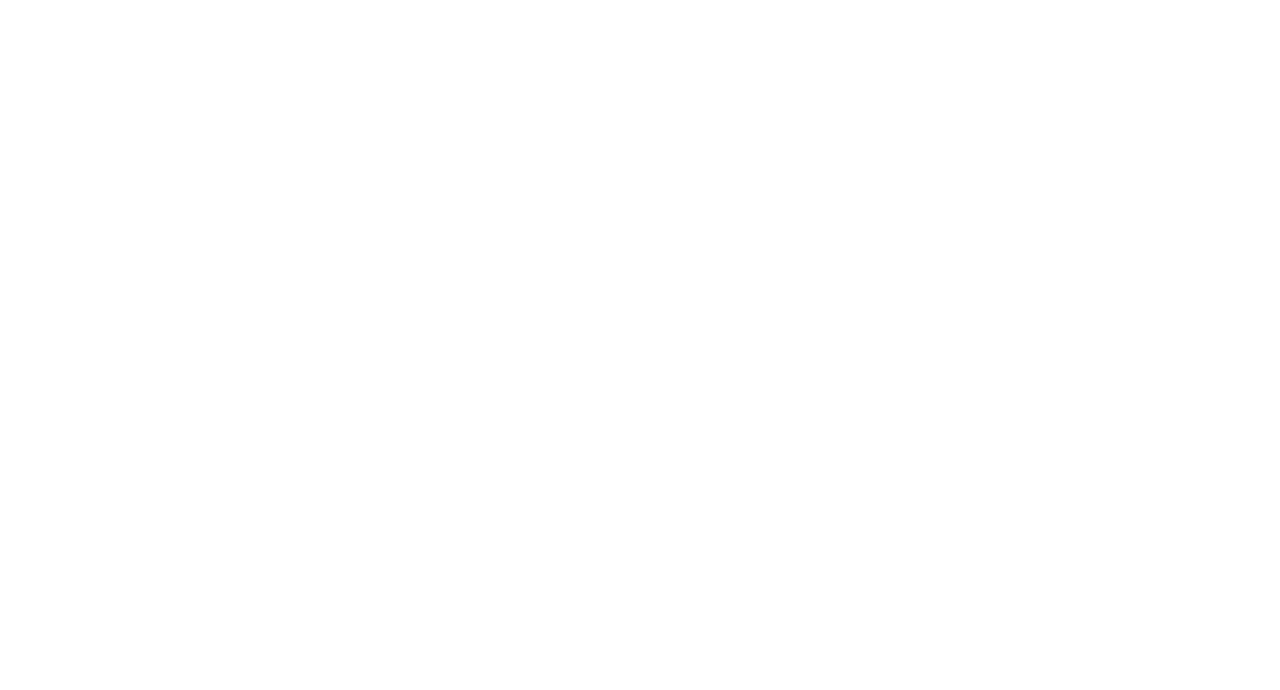
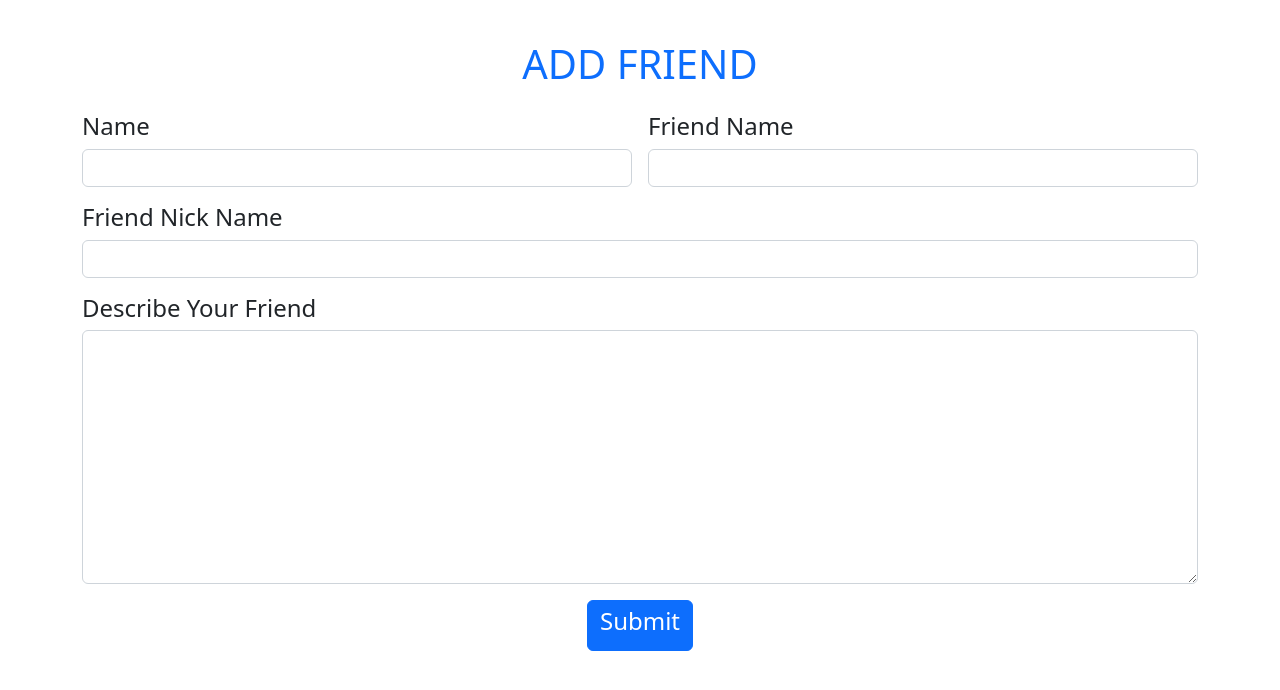
Before and after one commit to AmalAlby/NeST_Digital_Acdemy_Angular, an Angular app: page /addf in a window 1280 px wide. Before the commit this address led to /. Shown: the top 690 px of the page. Built offline with nearby package versions, Linux system fonts and the light colour scheme.

Commit message:
add friend created

```diff
--- /dev/null
+++ b/src/app/addfriends/addfriends.component.html
@@ -0,0 +1,30 @@
+<div class="container">
+    <div class="row">
+        <div class="col col-12 col-sm-12 col-md-12 col-lg-12 col-xl-12 col-xxl-12">
+            <div class="row g-3 mt-4">
+                <div class="col col-12 col-sm-12 col-md-12 col-lg-12 col-xl-12 col-xxl-12 text-center text-primary">
+                   <h1>ADD FRIEND</h1>
+                </div>
+                <div class="col col-12 col-sm-6 col-md-6 col-lg-6 col-xl-6 col-xxl-6">
+                    <form action="" class="form-label"><h4>Name</h4></form>
+                    <input name="name" [(ngModel)]="name" type="text" class="form-control">
+                </div>
+                <div class="col col-12 col-sm-6 col-md-6 col-lg-6 col-xl-6 col-xxl-6">
+                    <form action="" class="form-label"><h4>Friend Name</h4></form>
+                    <input name="friendName" [(ngModel)]="friendName" type="text" class="form-control">
+                </div>
+                <div class="col col-12 col-sm-12 col-md-12 col-lg-12 col-xl-12 col-xxl-12">
+                    <form action="" class="form-label"><h4>Friend Nick Name</h4></form>
+                    <input name="friendNickName" [(ngModel)]="friendNickName" type="text" class="form-control">
+                </div>
+                <div class="col col-12 col-sm-12 col-md-12 col-lg-12 col-xl-12 col-xxl-12">
+                    <form action="" class="form-label"><h4>Describe Your Friend</h4></form>
+                    <textarea name="DescribeYourFriend" [(ngModel)]="DescribeYourFriend " id="" cols="30" rows="10" class="form-control"></textarea>
+                </div>
+                <div class="col col-12 col-sm-12 col-md-12 col-lg-12 col-xl-12 col-xxl-12 text-center">
+                    <button (click)="readvalues()" class="btn btn-primary"><h4>Submit</h4></button>
+                </div>
+            </div>
+        </div>
+    </div>
+</div>
--- /dev/null
+++ b/src/app/addfriends/addfriends.component.ts
@@ -0,0 +1,20 @@
+import { Component } from '@angular/core';
+
+@Component({
+  selector: 'app-addfriends',
+  templateUrl: './addfriends.component.html',
+  styleUrls: ['./addfriends.component.css']
+})
+export class AddfriendsComponent {
+
+  name=""
+  friendName=""
+  friendNickName=""
+  DescribeYourFriend=""
+
+  readvalues=()=>{
+    let data:any={"name":this.name,"friendName":this.friendName,"friendNickName":this.friendNickName,"DescribeYourFriend":this.DescribeYourFriend}
+    console.log(data)
+  }
+
+}
--- a/src/app/api.service.ts
+++ b/src/app/api.service.ts
@@ -12,5 +12,13 @@
 
     return this.http.get("https://mylinkurcodesapp.herokuapp.com/getcourses")
 
-   }
+  }
+
+  friend=()=>{
+
+    return this.http.get("https://dummyapifriends.herokuapp.com/view")
+
+  }
+
+
 }
--- a/src/app/viewfriends/viewfriends.component.html
+++ b/src/app/viewfriends/viewfriends.component.html
@@ -2,17 +2,15 @@
     <div class="row">
         <div class="col col-12 col-sm-12 col-md-12 col-lg-12 col-xl-12 col-xxl-12">
             <div class="row">
-                <div class="col col-12 col-sm-12 col-md-12 col-lg-12 col-xl-12 col-xxl-12">
+                <div class="col col-12 col-sm-12 col-md-12 col-lg-12 col-xl-12 col-xxl-12" *ngFor="let i of data">
                     <div class="card" style="width: 18rem;">
-                        <img src="..." class="card-img-top" alt="...">
                         <div class="card-body">
-                          <h5 class="card-title"></h5>
-                          <p class="card-text"></p>
+                          <h5 class="card-title">{{i.name}}</h5>
                         </div>
                         <ul class="list-group list-group-flush">
-                          <li class="list-group-item"></li>
-                          <li class="list-group-item"></li>
-                          <li class="list-group-item"></li>
+                          <li class="list-group-item">{{i.friendName}}</li>
+                          <li class="list-group-item">{{i.friendNickName}}</li>
+                          <li class="list-group-item">{{i.DescribeYourFriend}}</li>
                         </ul>
                       </div>
                 </div>
--- a/src/app/viewfriends/viewfriends.component.ts
+++ b/src/app/viewfriends/viewfriends.component.ts
@@ -1,4 +1,5 @@
 import { Component } from '@angular/core';
+import { ApiService } from '../api.service';
 
 @Component({
   selector: 'app-viewfriends',
@@ -7,4 +8,18 @@
 })
 export class ViewfriendsComponent {
 
+  data:any=[]
+
+  constructor(private api:ApiService){
+
+    api.friend().subscribe(
+
+      (response)=>{
+        this.data=response;
+      }
+
+    )
+
+  }
+
 }
```
Also changed, not shown: src/app/app.module.ts (+7 -1 lines), src/app/addfriends/addfriends.component.css (added).
